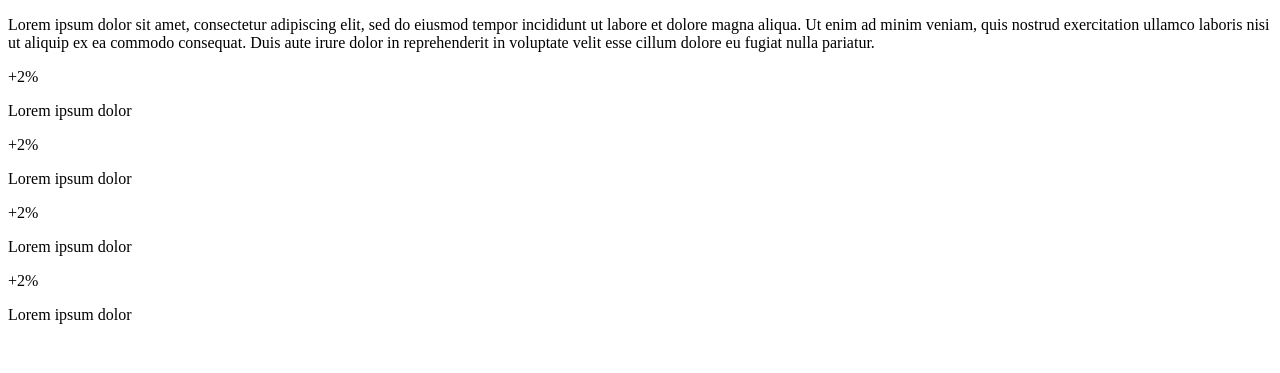
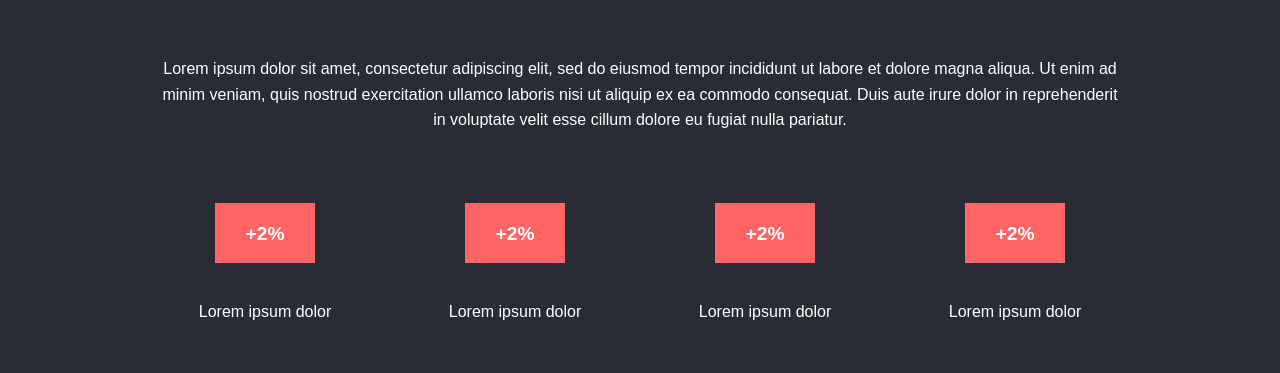
Before and after one commit to mentesnotassefa/alx_html_css, a plain HTML site: page headphones/2-index.html in a window 1280 px wide. Drawn offline with Linux system fonts and the light colour scheme.

Commit message:
file added

```diff
--- a/headphones/2-index.html
+++ b/headphones/2-index.html
@@ -2,7 +2,7 @@
 <html>
 <head>
 <title>Stats Section</title>
-<link rel="stylesheet" href="style.css">
+<link rel="stylesheet" href="2-styles.css">
 </head>
 <body>
   <section class="stats">
```
